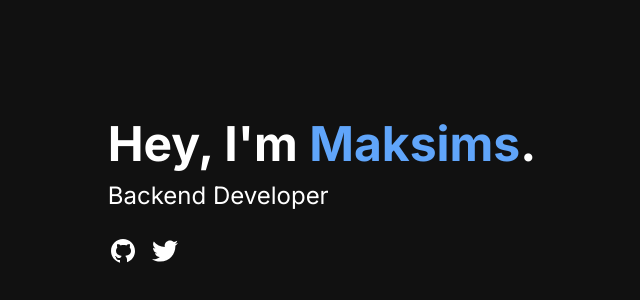
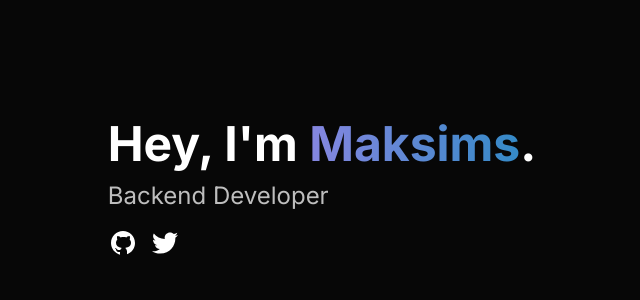
Before and after one commit to maksims8/maksims.co.uk, a Next.js app: page / in a window 1280 px wide. Shown: the part 160-460 px from the top of the page, without its empty margins (318-958 px from the left). Built offline with nearby package versions, Linux system fonts and the light colour scheme.

Commit message:
change stuff cus im cool

```diff
--- a/app/globals.css
+++ b/app/globals.css
@@ -3,12 +3,12 @@
 @tailwind utilities;
 
 body {
-    background-color: rgb(17, 17, 17);
+    background-color: rgb(7, 7, 7);
     color: rgb(255, 255, 255);
     margin-top: 35vh;
 }
 
 ::selection {
-    background-color: rgb(99, 188, 247);
+    background-color: rgb(188, 99, 247);
     color: aliceblue;
 }
--- a/app/page.tsx
+++ b/app/page.tsx
@@ -7,11 +7,11 @@ export default function Home() {
       <div>
         <div>
           <h1 className="text-4xl sm:text-5xl font-bold">
-            Hey, I'm <span className="text-blue-400">Maksims</span>.
+            Hey, I'm <span className="bg-gradient-to-r from-[#8686e0] to-[#348AC7] bg-clip-text text-transparent">Maksims</span>.
           </h1>
-          <h2 className="text-2xl sm:text-2xl mt-2 sm:mt-3">Backend Developer</h2>
+          <h2 className="text-2xl text-[#bebebe] sm:text-2xl mt-2 sm:mt-3">Backend Developer</h2>
         </div>
-        <div className="mt-5 sm:mt-6 flex">
+        <div className="mt-5 sm:mt-4 flex">
           <Link href="/github" className="mr-3">
             <Image src="/github.svg" width={30} height={30} alt="Github" />
           </Link>
```
